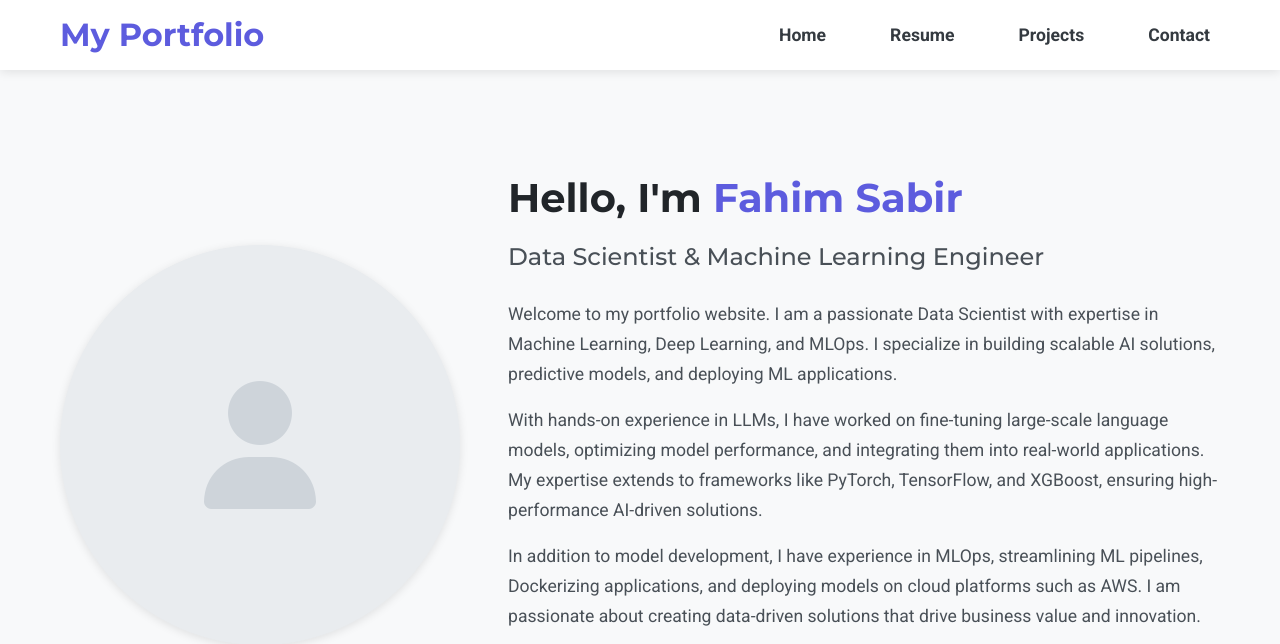
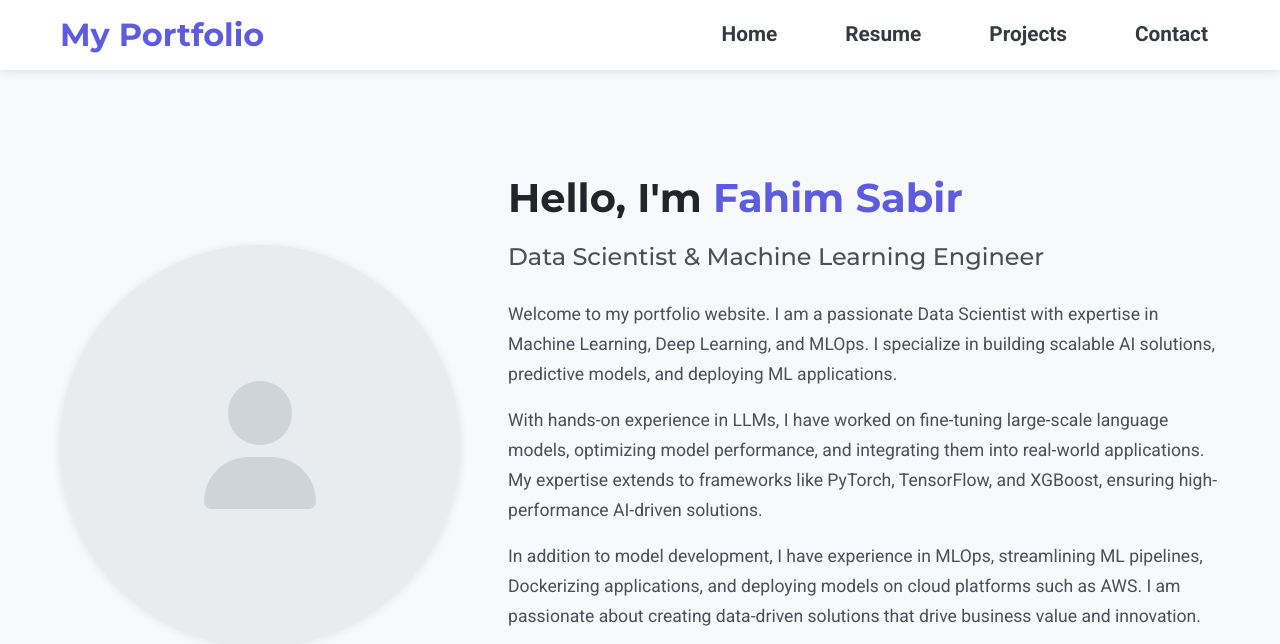
Before and after one commit to fahimai001/My_Portfolio_Website, a Django app: page / in a window 1280 px wide. Shown: the top 644 px of the page. Run offline with Django 5.2, Linux system fonts and the light colour scheme.

Commit message:
updating frontend

```diff
--- a/templates/base.html
+++ b/templates/base.html
@@ -21,9 +21,9 @@
             list-style: none;
         }
         nav ul li a {
-            font-size: 1.1rem;
+            font-size: 1.3rem;
             font-weight: bold;
-            padding: 10px;
+            padding: 12px;
         }
     </style>
 </head>
```
